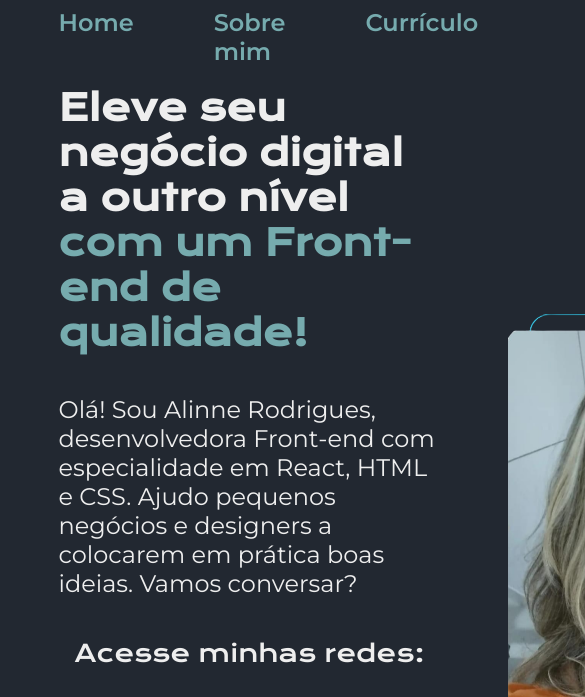
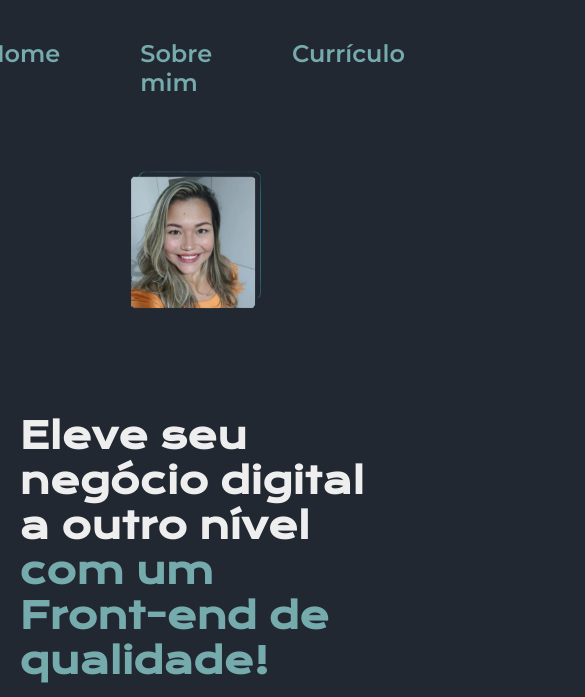
Before and after one commit to AlinneBrevesRodrigues/portifolio, a plain HTML site: page index.html in a window 390 px wide. Shown: the top 697 px of the page, 585 px wide, since content can reach past the window. Drawn offline with nearby package versions, Linux system fonts and the light colour scheme.

Commit message:
Responsividade

```diff
--- a/index.html
+++ b/index.html
@@ -35,7 +35,7 @@
         </a>
       </div>
     </section>
-    <img src="./assets/foto alinne.png" height="550" width="488" alt="Alinne Breves Rodrigues">
+    <img class="container-imagem" src="./assets/foto alinne.png" alt="Alinne Breves Rodrigues">
   </main>
   <footer>
     <p class="rodape">Desenvolvido por Alinne.</p>
--- a/style/style.css
+++ b/style/style.css
@@ -32,7 +32,7 @@ body {
 .cabecalho-menu-link {
   font-family: var(--fonte-secundaria);
   font-weight: 600;
-  font-size: 24px;
+  font-size: 1.5rem;
   color: var(--cor-terciaria);
   text-decoration: none;
 }
@@ -47,10 +47,11 @@ body {
   display: flex;
   align-items: center;
   justify-content: space-between;
+  gap: 82px;
 }
 
 .container-conteudo {
-  width: 615px;
+  width: 50%;
   display: flex;
   flex-direction: column;
   gap: 40px;
@@ -58,7 +59,7 @@ body {
 
 .titulo {
   font-family: var(--fonte-primaria);
-  font-size: 36px;
+  font-size: 2.25rem;
 }
 
 .titulo-destaque {
@@ -67,7 +68,7 @@ body {
 
 .paragrafo {
   font-family: var(--fonte-secundaria);
-  font-size: 24px;
+  font-size: 1.5rem;
 }
 
 .links {
@@ -81,7 +82,7 @@ body {
 .links-subtitulo {
   font-family: var(--fonte-primaria);
   font-weight: 400;
-  font-size: 24px;
+  font-size: 1.5rem;
 }
 
 .link {
@@ -89,12 +90,12 @@ body {
   justify-content: center;
   gap: 16px;
   border: 2px solid var(--cor-terciaria);
-  width: 378px;
+  width: 50%;
   text-align: center;
   border-radius: 8px;
   font-family: var(--fonte-secundaria);
   font-weight: 600;
-  font-size: 24px;
+  font-size: 1.5rem;
   color: var(--cor-secundaria);
   padding: 21.5px 0;
   text-decoration: none;
@@ -104,12 +105,36 @@ body {
   background-color: var(--cor-houver);
 }
 
+.container-imagem {
+  width: 50%;
+}
+
 .rodape {
+  width: 100%;
   padding: 24px;
   background-color: var(--cor-terciaria);
   font-family: var(--fonte-secundaria);
   font-weight: 400;
-  font-size: 24px;
+  font-size: 1.5rem;
   color: var(--cor-primaria);
   text-align: center;
 }
+
+@media (max-width: 1200px) {
+  .cabecalho{
+    padding: 10%;
+  }
+
+  .cabecalho-menu{
+    justify-content: center;
+  }
+
+  .container {
+    flex-direction: column-reverse;
+    padding: 5%;
+  }
+
+  .container-conteudo {
+    width: auto;
+  }
+}
```
Also changed, not shown: about.html (+1 -1 lines), curriculum.html (+1 -0 lines).
